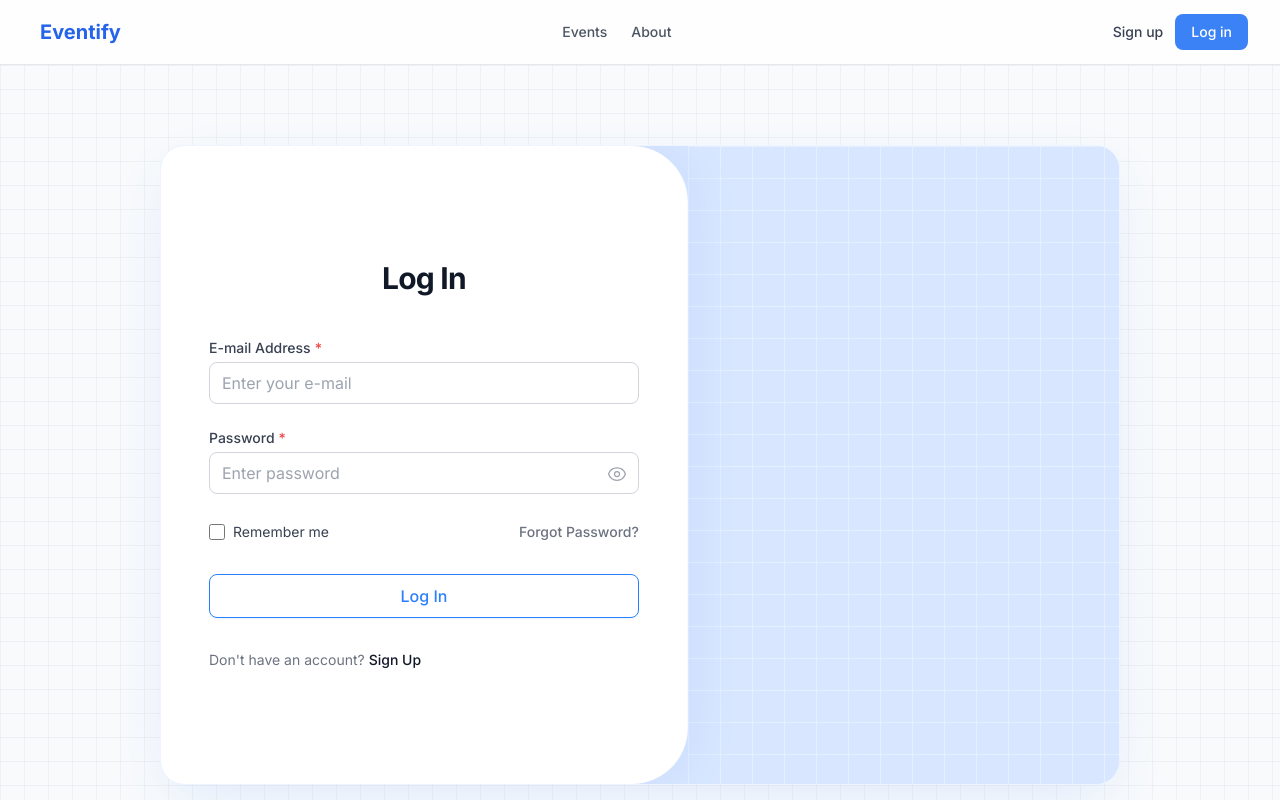
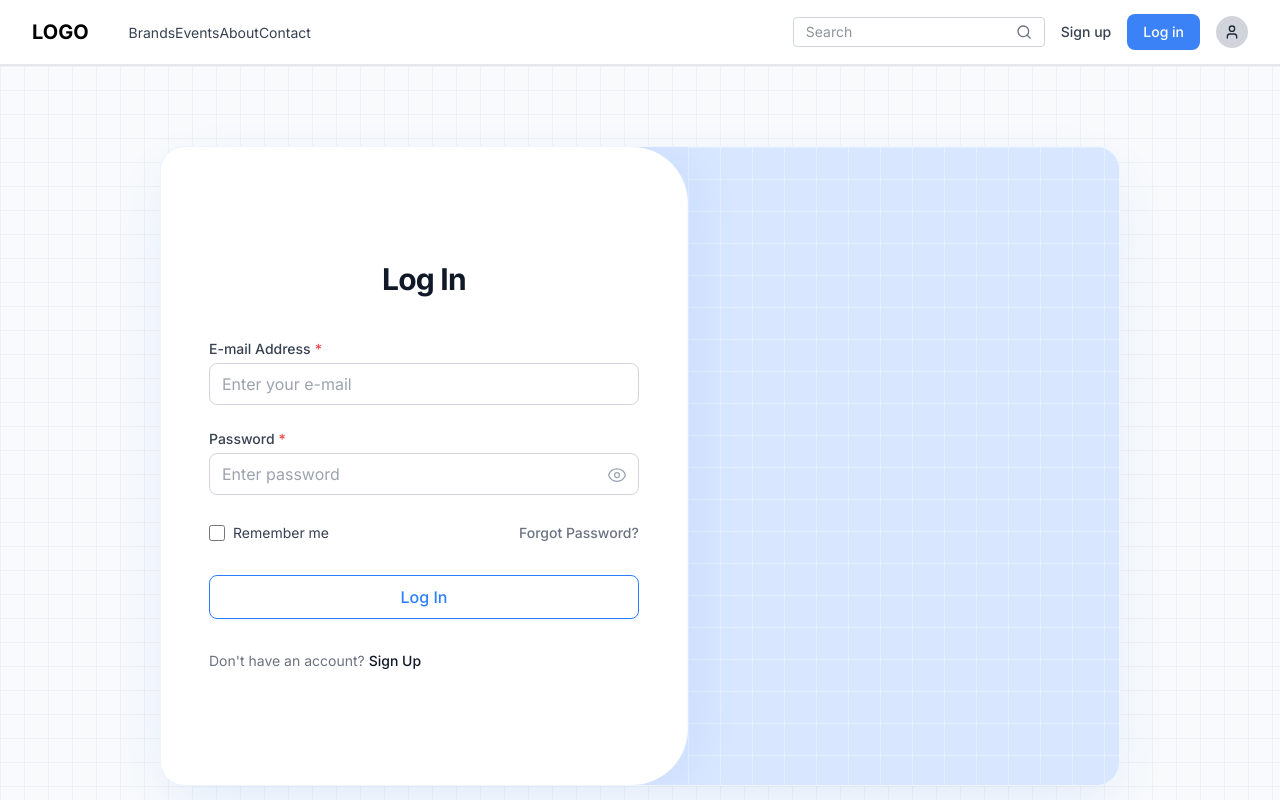
Before and after one commit to UA-5381-Ruby/EventifyMTEP, a React (Vite) app in the folder web/: page /login in a window 1280 px wide. Shown: the top 800 px of the page. Built offline with nearby package versions, Linux system fonts and the light colour scheme; no server answers.

Commit message:
Header change

```diff
--- a/web/package.json
+++ b/web/package.json
@@ -24,6 +24,7 @@
   "dependencies": {
     "axios": "^1.16.1",
     "clsx": "^2.1.1",
+    "lucide-react": "^1.16.0",
     "react": "^19.2.6",
     "react-dom": "^19.2.6",
     "react-router-dom": "^7.15.1",
--- a/web/src/components/layout/header.tsx
+++ b/web/src/components/layout/header.tsx
@@ -1,35 +1,69 @@
+import { Link } from 'react-router-dom';
 import { Container } from './container';
-import { Link } from 'react-router-dom';
+import { Search, User } from 'lucide-react';
 
 export function Header() {
   return (
-    <header className="sticky top-0 z-40 w-full border-b border-neutral-200 bg-white/80 backdrop-blur-sm">
+    <header className="sticky top-0 z-40 w-full border-b border-neutral-200 bg-white">
+      {/* Верхній поверх */}
+      <div className="border-b border-neutral-200">
         <Container>
           <div className="flex h-16 items-center justify-between">
+            {/* Left */}
+            <div className="flex items-center gap-10">
+              {/* Logo */}
               <Link
                 to="/"
-            className="flex items-center gap-2 font-heading text-xl font-bold text-primary-600"
+                className="text-xl font-bold text-black"
               >
-            <span className="text-2xl"></span>
-            Eventify
+                LOGO
               </Link>
 
-          <nav className="hidden md:flex items-center gap-6">
+              {/* Navigation */}
+              <nav className="hidflex items-center gap-6">
+                <Link
+                  to="/brands"
+                  className="text-sm text-neutral-700 hover:text-black"
+                >
+                  Brands
+                </Link>
+
                 <Link
                   to="/events"
-              className="text-sm font-medium text-neutral-600 hover:text-primary-600 transition-colors"
+                  className="text-sm text-neutral-700 hover:text-black"
                 >
                   Events
                 </Link>
+
                 <Link
                   to="/about"
-              className="text-sm font-medium text-neutral-600 hover:text-primary-600 transition-colors"
+                  className="text-sm text-neutral-700 hover:text-black"
                 >
                   About
                 </Link>
+
+                <Link
+                  to="/contact"
+                  className="text-sm text-neutral-700 hover:text-black"
+                >
+                  Contact
+                </Link>
               </nav>
+            </div>
 
-          <div className="flex items-center gap-3">
+            {/* Right */}
+            <div className="flex items-center gap-4">
+              {/* Search */}
+              <div className="flex items-center border border-neutral-300 px-3 py-1 rounded-sm">
+                <input
+                  type="text"
+                  placeholder="Search"
+                  className="outline-none text-sm"
+                />
+
+                <Search size={16} className="text-neutral-500" />
+              </div>
+              {/* Sign up */}
               <Link
                 to="/register"
                 className="text-sm font-medium text-neutral-700 hover:text-primary-600 transition-colors"
@@ -37,15 +71,26 @@ export function Header() {
                 Sign up
               </Link>
 
+              {/* Log in */}
               <Link
                 to="/login"
                 className="inline-flex items-center px-4 py-2 rounded-md bg-primary-500 text-sm font-medium text-white hover:bg-primary-600 transition-colors"
               >
                 Log in
               </Link>
+              {/* Profile */}
+              <button className="w-8 h-8 rounded-full bg-neutral-300 flex items-center justify-center">
+                <User size={16} />
+              </button>
             </div>
           </div>
         </Container>
+      </div>
+
+      {/* Нижній поверх */}
+      <div className="bg-neutral-100">
+
+      </div>
     </header>
   );
 }
--- /dev/null
+++ b/web/src/pages/SuperAdminPage.tsx
@@ -0,0 +1,10 @@
+import { Header } from '@/components/layout/header';
+export function SuperAdminPage() {
+  return (
+    <div className="p-4">
+      <Header />
+      <h1 className="text-2xl font-bold">Super Admin Dashboard</h1>
+      <p>Welcome, Super Admin!</p>
+    </div>
+  );
+}
```
Also changed, not shown: 2 other files (tests, documents, lock files or other folders). Lines whose indentation alone changed are shown as unchanged.
